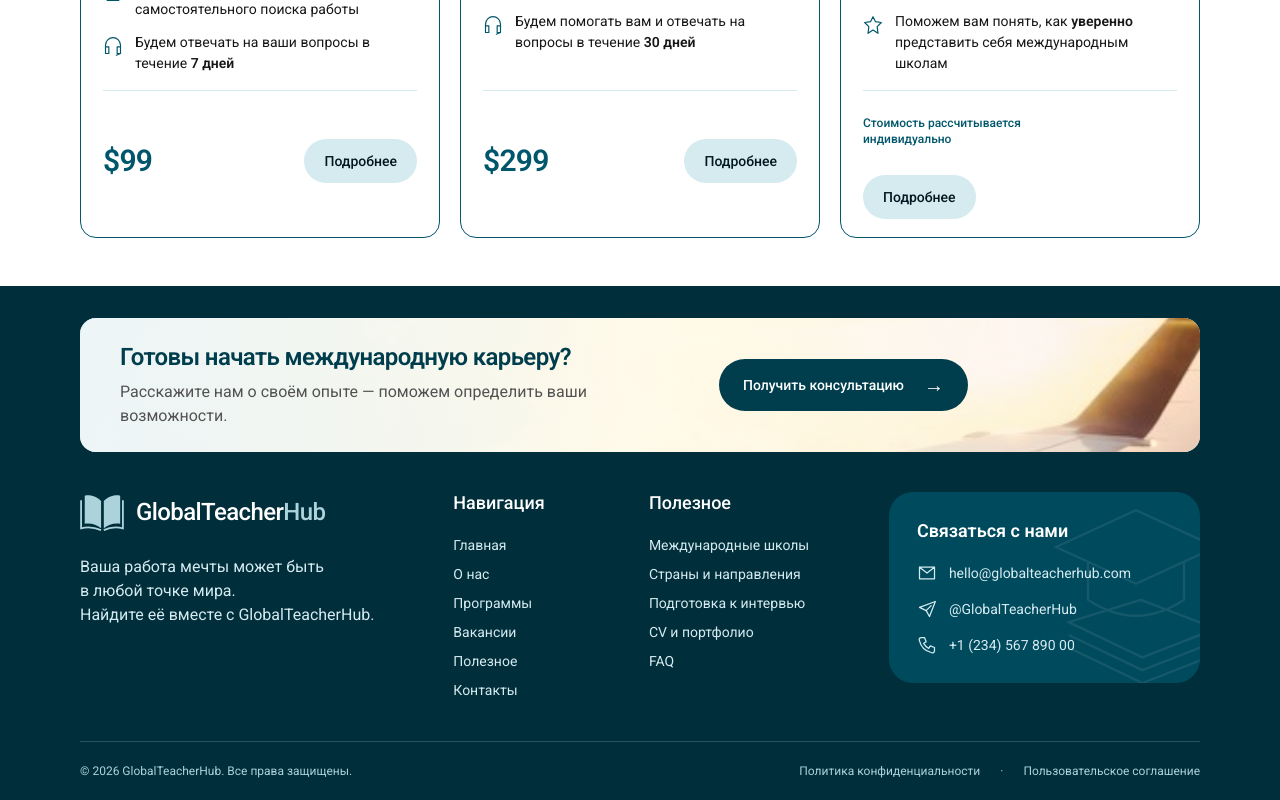
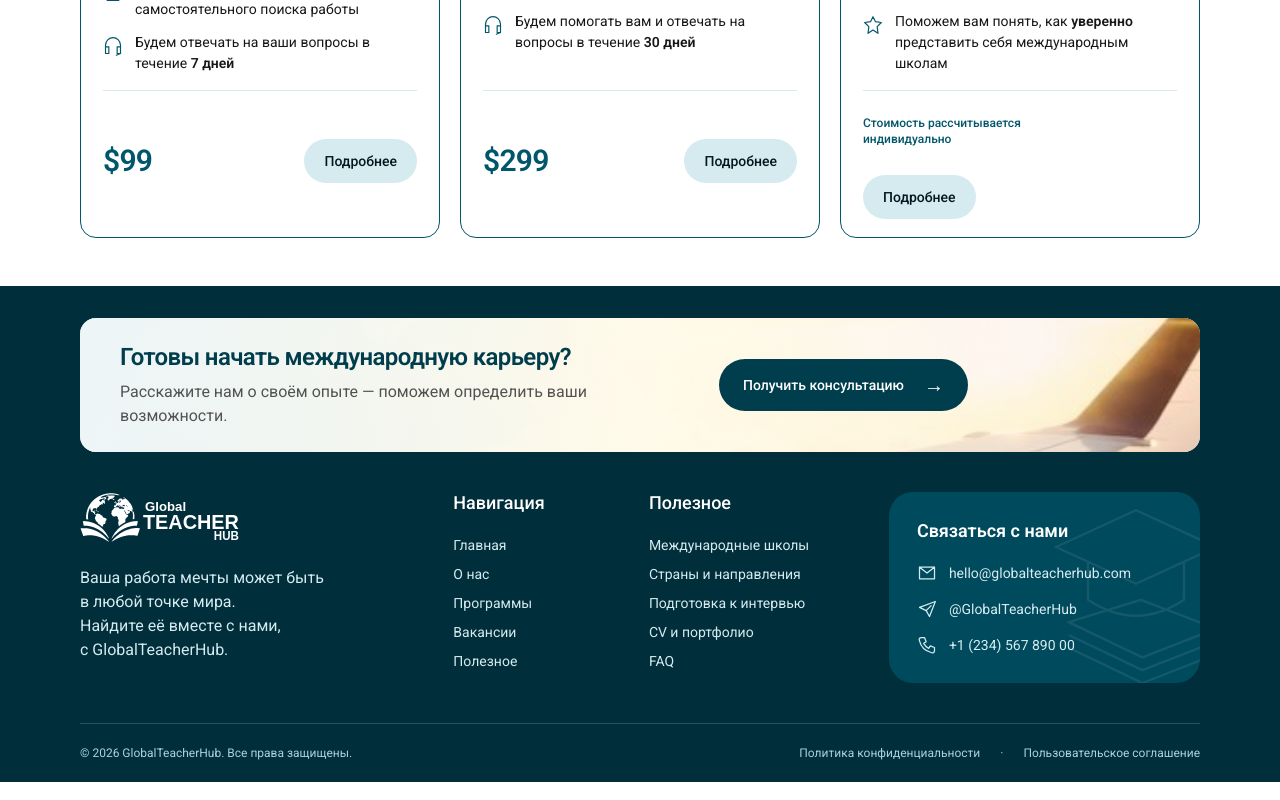
Before and after one commit to Ab-web-creator/globalTeachers, a Next.js app: page / in a window 1280 px wide. Shown: the part 4173-4973 px from the top of the page. Built offline with nearby package versions, Linux system fonts and the light colour scheme.

Commit message:
add footer

```diff
--- a/app/components/home/footer/footer-links.tsx
+++ b/app/components/home/footer/footer-links.tsx
@@ -10,7 +10,6 @@ const groups: { title: string; links: FooterLink[] }[] = [
       { label: "Программы", href: "#programs" },
       { label: "Вакансии", panel: "Jobs" },
       { label: "Полезное", href: "#categories" },
-      { label: "Контакты", href: "#footer-contact" },
     ],
   },
   {
--- a/app/components/home/site-footer.tsx
+++ b/app/components/home/site-footer.tsx
@@ -1,4 +1,4 @@
-import BookIcon from "./book-icon";
+import Logo from "../Logo";
 import type { PanelProps } from "./content";
 import FooterBanner from "./footer/footer-banner";
 import FooterContact from "./footer/footer-contact";
@@ -12,12 +12,11 @@ export default function SiteFooter({ openPanel }: PanelProps) {
         <div className="grid items-start gap-8 py-8 sm:grid-cols-2 sm:py-10 xl:grid-cols-[1.5fr_0.7fr_0.9fr_1.4fr] xl:gap-10">
           <div>
             <a href="#home" aria-label="GlobalTeacherHub — на главную" className="inline-flex items-center gap-3 rounded-sm">
-              <BookIcon className="h-10 w-11 shrink-0 text-brand-200" />
-              <span className="text-xl font-medium tracking-tight sm:text-2xl">GlobalTeacher<span className="text-brand-200">Hub</span></span>
+              <Logo className="w-32 brightness-0 invert sm:w-40" aria-hidden="true" />
             </a>
             <p className="mt-4 max-w-sm text-base leading-normal text-brand-100">
               Ваша работа мечты может быть<br className="hidden sm:block" /> в любой точке мира.<br />
-              Найдите её вместе с GlobalTeacherHub.
+              Найдите её вместе с нами, <br /> с GlobalTeacherHub.
             </p>
           </div>
           <FooterLinks openPanel={openPanel} />
```
